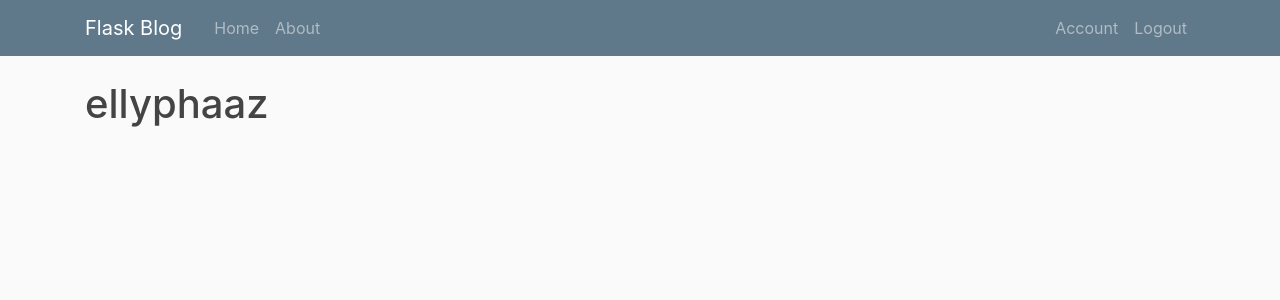
After one commit to EliusMgani/project3, a Flask app: page /account in a window 1280 px wide. The commit adds this page. Shown: the top 300 px of the page. Run offline with Flask 2, Linux system fonts and the light colour scheme; a user stored in the database is signed in; some libraries are stand-ins or nearby versions.

Commit message:
more advancement

```diff
--- /dev/null
+++ b/flaskblog/routes.py
@@ -0,0 +1,82 @@
+from flask import render_template, url_for, flash, redirect, request
+from flaskblog import app, db, bcrypt
+from flaskblog.forms import RegistrationForm, LoginForm
+from flaskblog.models import User, Post
+from flask_login import login_user, current_user, logout_user, login_required
+
+
+
+posts = [
+    {
+        'title': 'Blog Post 1',
+        'author': 'Lee',
+        'content': 'This is My First Blog Post, Enjoy...!!',
+        'date_posted': 'posted on June, 18 2020'
+    },
+     {
+        'title': 'Blog Post 2',
+        'author': 'Lee',
+        'content': 'This is My Second Blog Post, Enjoy...!!',
+        'date_posted': 'posted on June, 19 2020'
+    },
+     {
+        'title': 'Blog Post 3',
+        'author': 'Jar',
+        'content': 'This is My Third Blog Post, Enjoy...!!',
+        'date_posted': 'posted on June, 20 2020'
+    }
+]
+
+
+@app.route('/')
+@app.route('/home')
+def home():
+    return render_template('home.html', posts= posts)
+
+
+@app.route('/about')
+def about():
+    return render_template('about.html')
+
+
+@app.route('/register', methods = ['GET', 'POST'])
+def register():
+    if current_user.is_authenticated:
+        return redirect(url_for('home'))
+    form = RegistrationForm()
+    if form.validate_on_submit():
+        hashed_password = bcrypt.generate_password_hash(form.password.data).decode('utf-8')
+        user = User(username=form.username.data, email=form.email.data, password=hashed_password)
+        db.session.add(user)
+        db.session.commit()
+        flash('Congratulations.. Your Account Has Successfull Been Created.!!', 'success')
+        return redirect(url_for('login'))
+    return render_template('register.html', form=form)
+
+
+@app.route('/login', methods=['GET', 'POST'])
+def login():
+    if current_user.is_authenticated:
+        return redirect(url_for('home'))
+    form = LoginForm()
+    if form.validate_on_submit():
+        user = User.query.filter_by(email=form.email.data).first()
+        if user and bcrypt.check_password_hash(user.password, form.password.data):
+            login_user(user, remember=form.remember.data)
+            next_page = request.args.get('next')
+            return redirect(next_page) if next_page else redirect(url_for('home'))
+        else:
+            flash('Login Unsuccessful, Please Check your Username and/or Password and Try Again', 'danger')
+    return render_template('login.html', form=form)
+
+
+@app.route('/logout')
+def logout():
+    logout_user()
+    return redirect('home')
+
+
+@app.route('/account')
+@login_required
+def account():
+    return render_template('account.html')
--- /dev/null
+++ b/flaskblog/templates/account.html
@@ -0,0 +1,9 @@
+{% extends 'layout.html' %}
+
+{% block head %}
+<title>Account</title>
+{% endblock %}
+
+{% block body %}
+<h1>{{current_user.username}}</h1>
+{% endblock %}
--- a/templates/layout.html
+++ b/flaskblog/templates/layout.html
@@ -4,8 +4,7 @@
 <head>
     <meta charset="UTF-8">
     <meta name="viewport" content="width=device-width, initial-scale=1.0">
-    <link rel="stylesheet" href="https://stackpath.bootstrapcdn.com/bootstrap/4.5.0/css/bootstrap.min.css"
-        integrity="sha384-9aIt2nRpC12Uk9gS9baDl411NQApFmC26EwAOH8WgZl5MYYxFfc+NcPb1dKGj7Sk" crossorigin="anonymous">
+    <link rel="stylesheet" href="https://stackpath.bootstrapcdn.com/bootstrap/4.5.0/css/bootstrap.min.css" integrity="sha384-9aIt2nRpC12Uk9gS9baDl411NQApFmC26EwAOH8WgZl5MYYxFfc+NcPb1dKGj7Sk" crossorigin="anonymous">
     <link rel="stylesheet" href="{{url_for('static', filename='css/main.css')}}">
 
     {% block head %} {% endblock %}
@@ -14,7 +13,7 @@
 <body>
     <nav class="navbar navbar-expand-md navbar-dark bg-steel fixed-top">
         <div class="container">
-            <a class="navbar-brand mr-4" href="/">Flask Blog</a>
+            <a class="navbar-brand mr-4" href="home">Flask Blog</a>
             <!--<button class="navbar-toggler" type="button" data-toggle="collapse" data-target="#navbarToggle"
                 aria-controls="navbarToggle" aria-expanded="false" aria-label="Toggle navigation">
                 <span class="navbar-toggler-icon"></span>
@@ -26,8 +25,13 @@
                 </div>
                 <!-- Navbar Right Side -->
                 <div class="navbar-nav">
-                    <a class="nav-item nav-link" href="{{ url_for('login') }}">Login</a>
-                    <a class="nav-item nav-link" href="{{ url_for('register') }}">Register</a>
+                    {% if current_user.is_authenticated %}
+                        <a class="nav-item nav-link" href="{{ url_for('account') }}">Account</a>
+                        <a class="nav-item nav-link" href="{{ url_for('logout') }}">Logout</a>
+                    {% else %}
+                        <a class="nav-item nav-link" href="{{ url_for('login') }}">Login</a>
+                        <a class="nav-item nav-link" href="{{ url_for('register') }}">Register</a>
+                    {% endif %}
                 </div>
             </div>
         </div>
@@ -46,15 +50,8 @@
         {% block body %} {% endblock %}
     </div>
 
-    <script src="https://code.jquery.com/jquery-3.5.1.slim.min.js"
-        integrity="sha384-DfXdz2htPH0lsSSs5nCTpuj/zy4C+OGpamoFVy38MVBnE+IbbVYUew+OrCXaRkfj"
-        crossorigin="anonymous"></script>
-    <script src="https://cdn.jsdelivr.net/npm/popper.js@1.16.0/dist/umd/popper.min.js"
-        integrity="sha384-Q6E9RHvbIyZFJoft+2mJbHaEWldlvI9IOYy5n3zV9zzTtmI3UksdQRVvoxMfooAo"
-        crossorigin="anonymous"></script>
-    <script src="https://stackpath.bootstrapcdn.com/bootstrap/4.5.0/js/bootstrap.min.js"
-        integrity="sha384-OgVRvuATP1z7JjHLkuOU7Xw704+h835Lr+6QL9UvYjZE3Ipu6Tp75j7Bh/kR0JKI"
-        crossorigin="anonymous"></script>
+    <script src="https://code.jquery.com/jquery-3.5.1.slim.min.js" integrity="sha384-DfXdz2htPH0lsSSs5nCTpuj/zy4C+OGpamoFVy38MVBnE+IbbVYUew+OrCXaRkfj" crossorigin="anonymous"></script>
+    <script src="https://cdn.jsdelivr.net/npm/popper.js@1.16.0/dist/umd/popper.min.js" integrity="sha384-Q6E9RHvbIyZFJoft+2mJbHaEWldlvI9IOYy5n3zV9zzTtmI3UksdQRVvoxMfooAo" crossorigin="anonymous"></script>
+    <script src="https://stackpath.bootstrapcdn.com/bootstrap/4.5.0/js/bootstrap.min.js" integrity="sha384-OgVRvuATP1z7JjHLkuOU7Xw704+h835Lr+6QL9UvYjZE3Ipu6Tp75j7Bh/kR0JKI" crossorigin="anonymous"></script>
 </body>
-
 </html>
--- /dev/null
+++ b/run.py
@@ -0,0 +1,5 @@
+from flaskblog import app
+
+
+if __name__ == '__main__':
+    app.run(debug=True)
```
Also changed, not shown: flaskblog.py (deleted, +0 -92 lines), flaskblog/__init__.py (added, +17 -0 lines), flaskblog/forms.py (renamed from forms.py, +12 -1 lines), flaskblog/models.py (added, +32 -0 lines), flaskblog/site.db (added), flaskblog/static/css/main.css (renamed from static/css/main.css), flaskblog/templates/about.html (renamed from templates/about.html), flaskblog/templates/home.html (renamed from templates/home.html), flaskblog/templates/login.html (renamed from templates/login.html), flaskblog/templates/register.html (renamed from templates/register.html), site.db (deleted).
